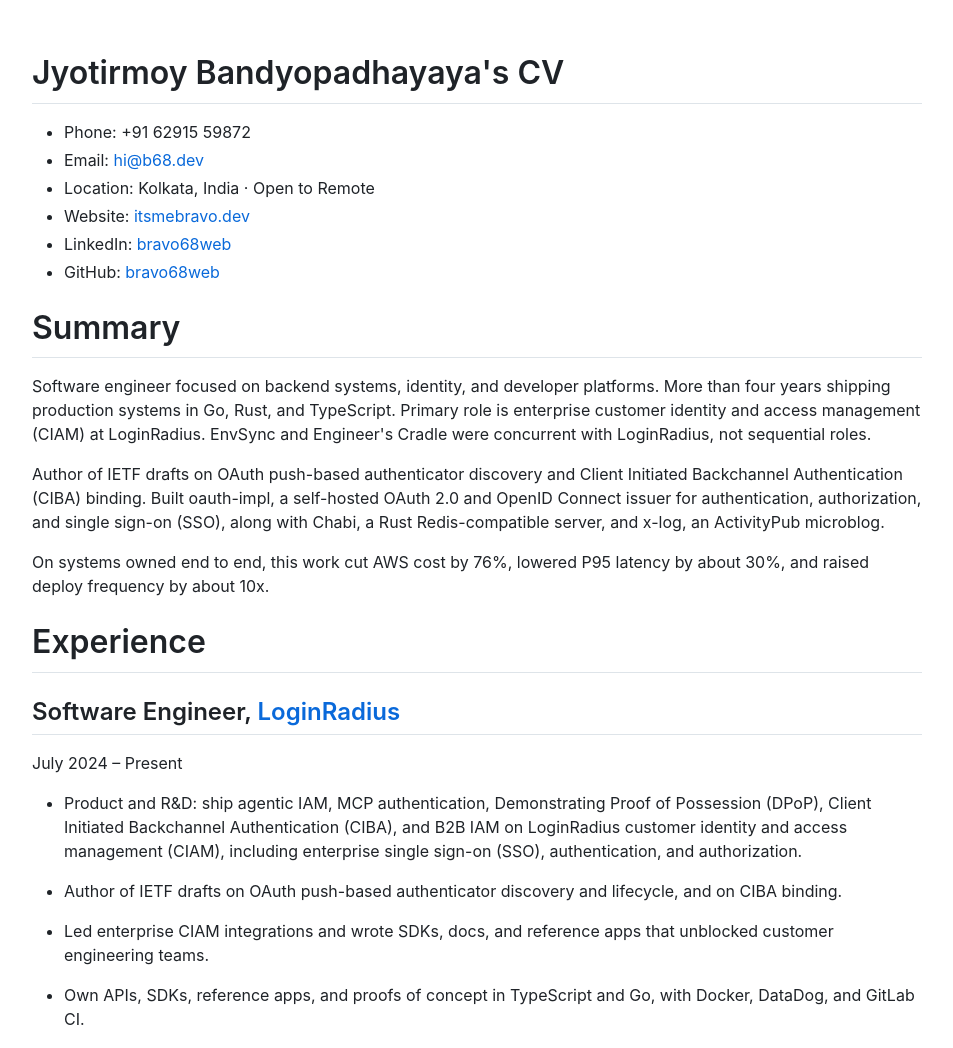
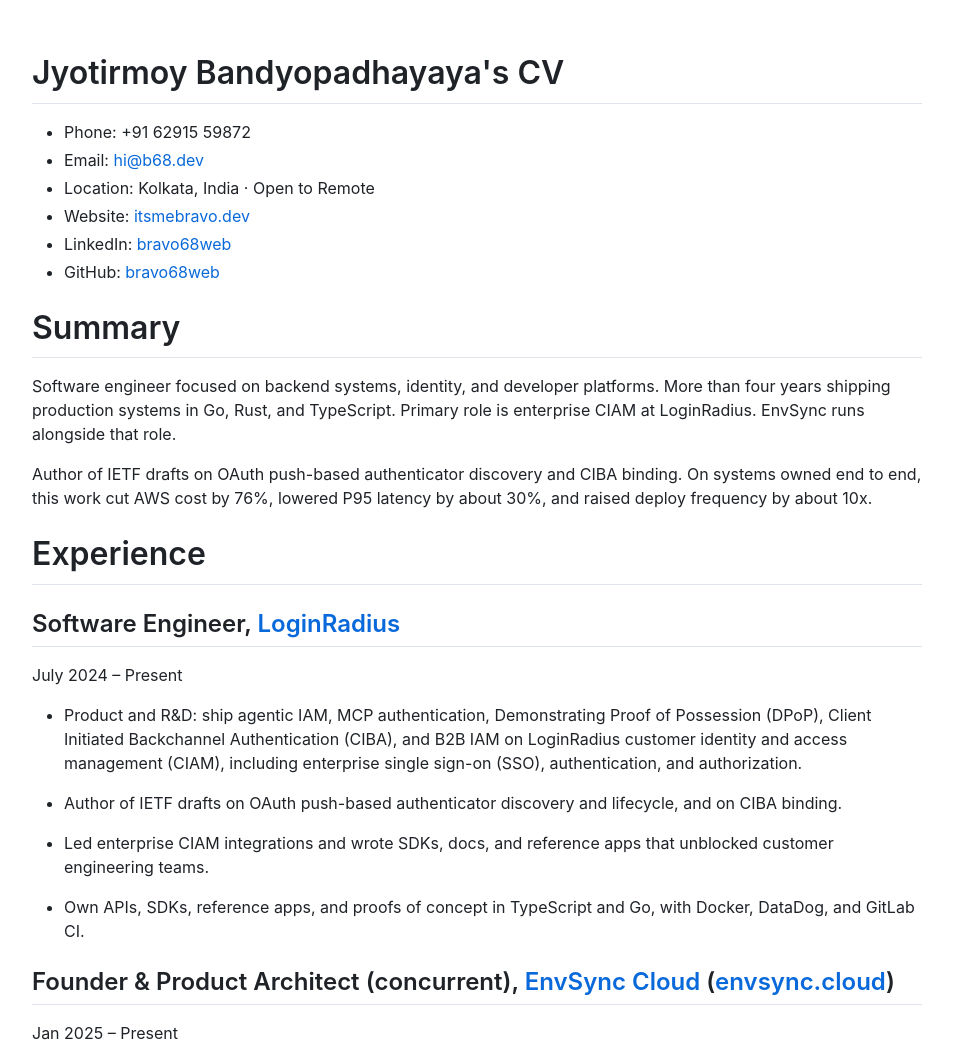
Before and after one commit to BRAVO68WEB/Cv, a plain HTML site: page docs/index.html in a window 1280 px wide. Shown: the top 1048 px of the page, without its empty margins (163-1116 px from the left). Drawn offline with nearby package versions, Linux system fonts and the light colour scheme.

Commit message:
Shorten the CV summary and refresh the published docs.
Drop the project recap from the summary and regenerate docs/cv.pdf and docs/index.html.

```diff
--- a/docs/index.html
+++ b/docs/index.html
@@ -49,9 +49,8 @@
         <li>GitHub: <a href="https://github.com/bravo68web">bravo68web</a></li>
         </ul>
         <h1>Summary</h1>
-        <p>Software engineer focused on backend systems, identity, and developer platforms. More than four years shipping production systems in Go, Rust, and TypeScript. Primary role is enterprise customer identity and access management (CIAM) at LoginRadius. EnvSync and Engineer's Cradle were concurrent with LoginRadius, not sequential roles.</p>
-        <p>Author of IETF drafts on OAuth push-based authenticator discovery and Client Initiated Backchannel Authentication (CIBA) binding. Built oauth-impl, a self-hosted OAuth 2.0 and OpenID Connect issuer for authentication, authorization, and single sign-on (SSO), along with Chabi, a Rust Redis-compatible server, and x-log, an ActivityPub microblog.</p>
-        <p>On systems owned end to end, this work cut AWS cost by 76%, lowered P95 latency by about 30%, and raised deploy frequency by about 10x.</p>
+        <p>Software engineer focused on backend systems, identity, and developer platforms. More than four years shipping production systems in Go, Rust, and TypeScript. Primary role is enterprise CIAM at LoginRadius. EnvSync runs alongside that role.</p>
+        <p>Author of IETF drafts on OAuth push-based authenticator discovery and CIBA binding. On systems owned end to end, this work cut AWS cost by 76%, lowered P95 latency by about 30%, and raised deploy frequency by about 10x.</p>
         <h1>Experience</h1>
         <h2><strong>Software Engineer</strong>, <a href="https://www.loginradius.com">LoginRadius</a></h2>
         <p>July 2024 – Present</p>
```
Also changed, not shown: 2 other files.
